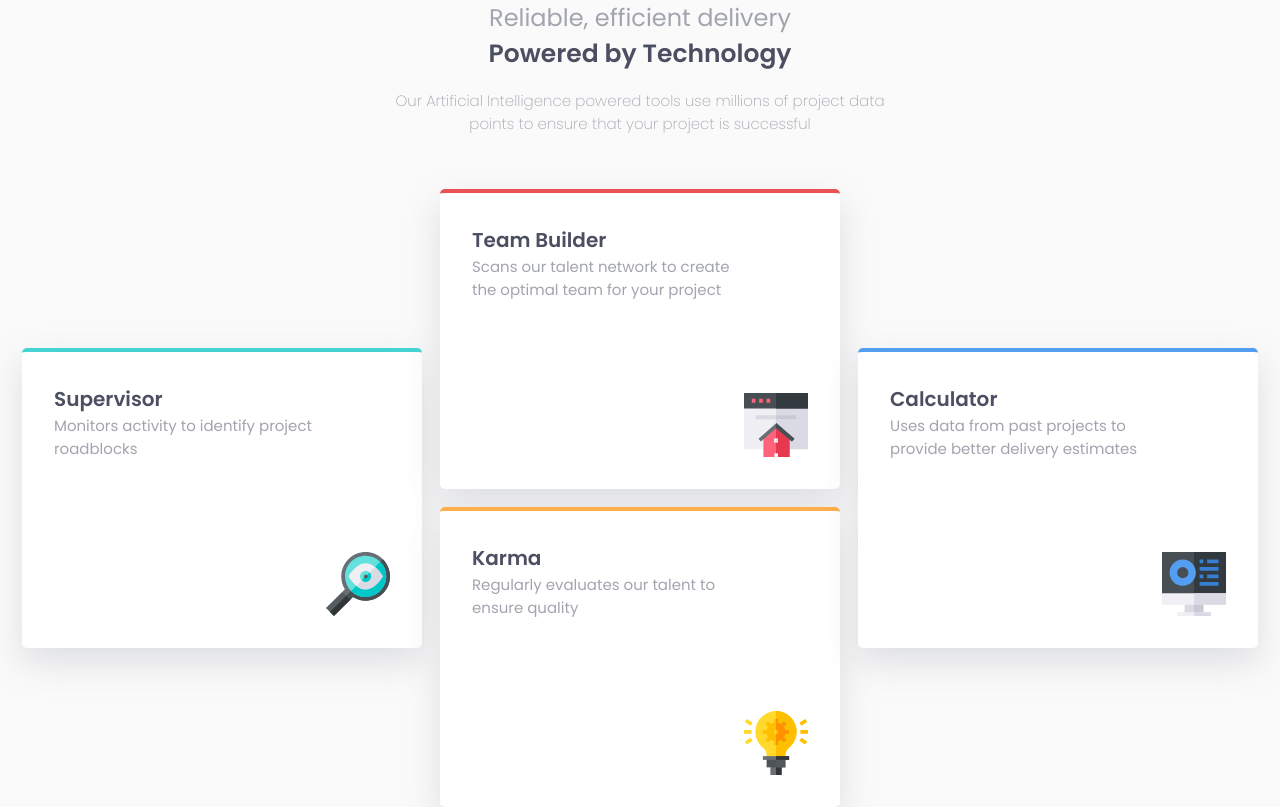
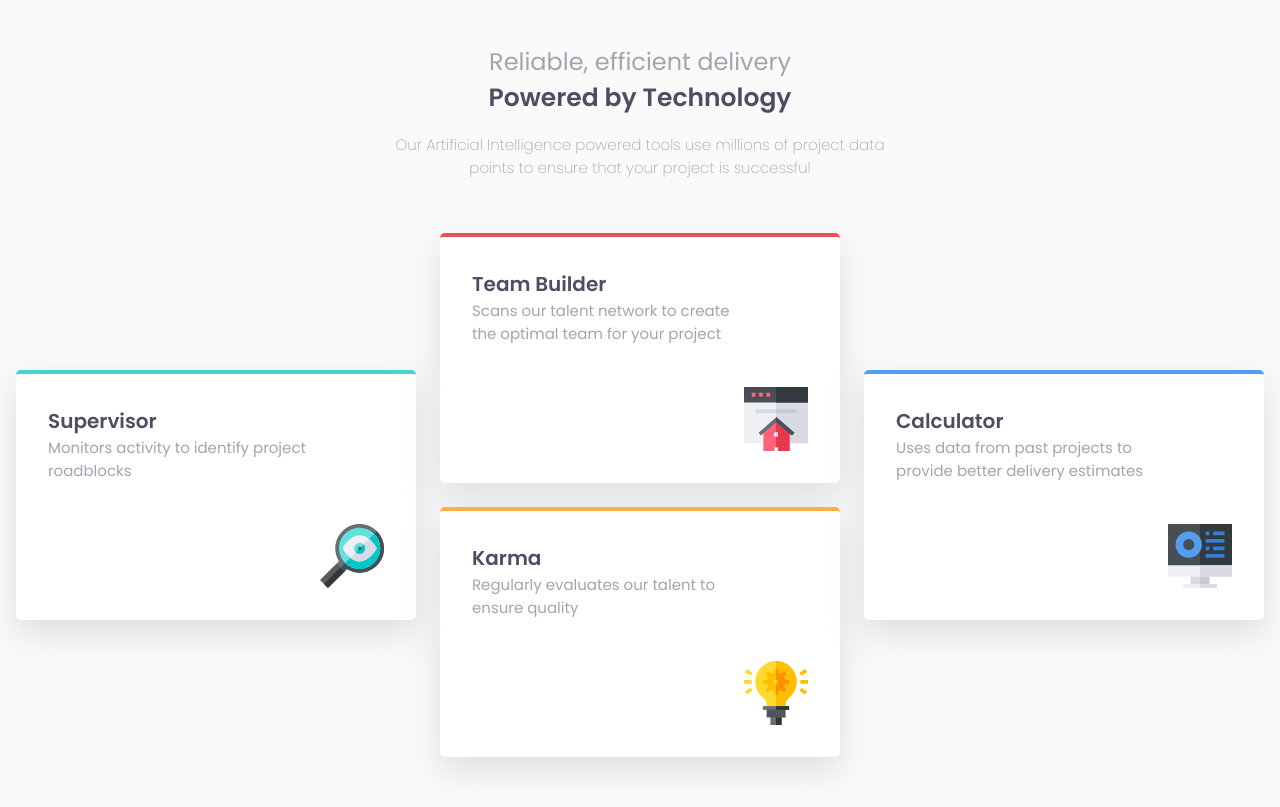
Before and after one commit to HazemHussein14/Four-card-featured-section, a plain HTML site: page index.html in a window 1280 px wide. Drawn offline with Linux system fonts and the light colour scheme.

Commit message:
modified css

```diff
--- a/style.css
+++ b/style.css
@@ -48,12 +48,12 @@ body {
 .cards-container {
   display: grid;
   grid-template-columns: repeat(3,1fr);
-  gap: 1.8rem;
+  gap: 2.4rem;
   align-items: center;
 }
 .box {
   max-width: 40rem;
-  height: 30rem;
+  height: 25rem;
   padding: 3.2rem;
   background-color: #fff;
   display: flex;
@@ -73,7 +73,7 @@ body {
 }
 .col-2 {
   display: grid;
-  gap: 1.8rem;
+  gap: 2.4rem;
 }
 .supervisor,
 .team-builder,
@@ -102,3 +102,8 @@ body {
     justify-items: center;
   }
 }
+@media (max-width: 22em) {
+  html {
+    font-size: 50%;
+  }
+}
```
